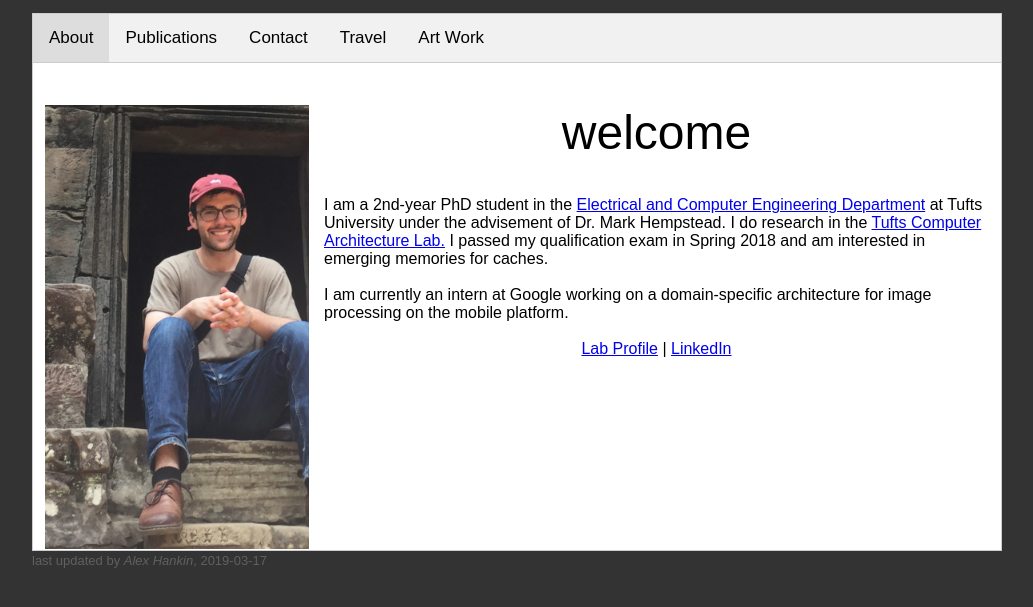
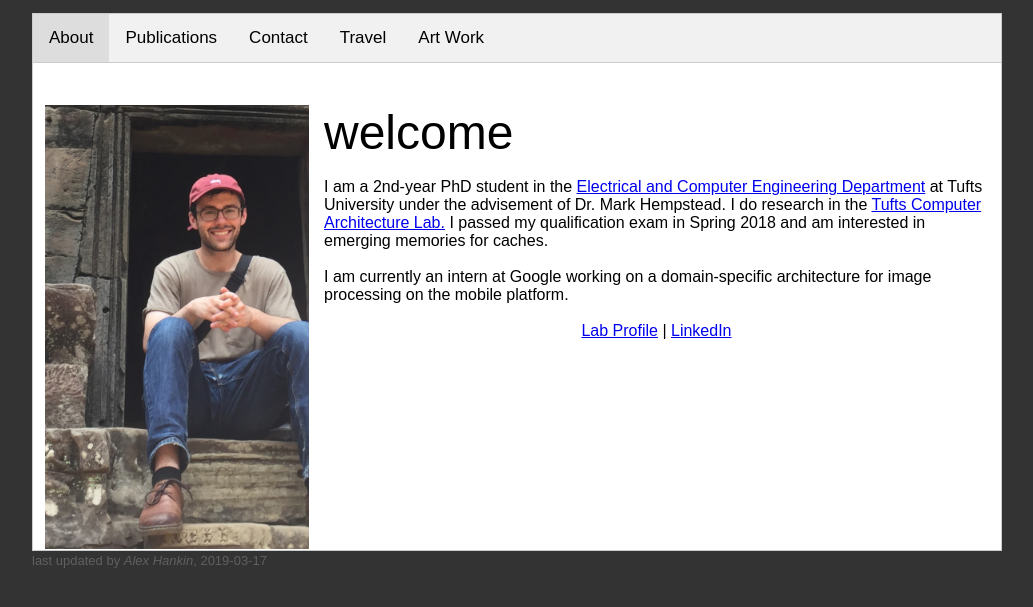
Before and after one commit to hankin0/hankin0.github.io, a Jekyll site: the page built from index.html, in a window 1280 px wide. Shown: the top 607 px of the page, without its empty margins (123-1156 px from the left). Built offline with Jekyll 4.4.1, drawn with Linux system fonts in a browser that asks for light colours.

Commit message:
change about text formatting

```diff
--- a/index.html
+++ b/index.html
@@ -17,7 +17,7 @@ layout: default
       <div id="About" class="tabcontent">
  	    <br><br>
         <img class="ex2" src="images/just_me_cambodia.png" width='264' height='444' align="left">
-        <center><font size="8">welcome</font></center><br><br>
+        <font size="8" align="right">welcome</font><br><br>
 		    I am a 2nd-year PhD student in the <a
             href="https://engineering.tufts.edu/ece/">Electrical and Computer Engineering
             Department</a> at Tufts University under the advisement of Dr. Mark Hempstead. I do
```
